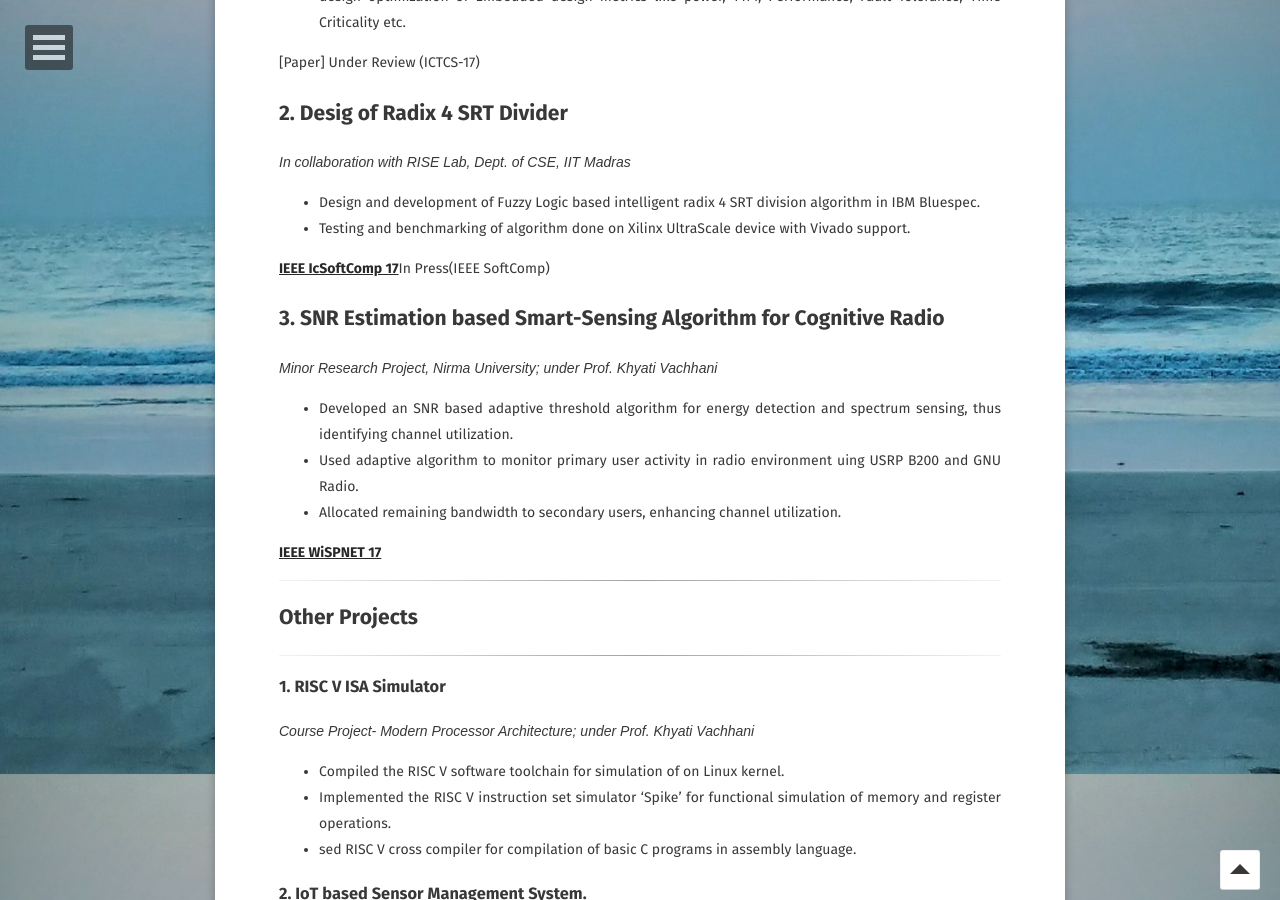
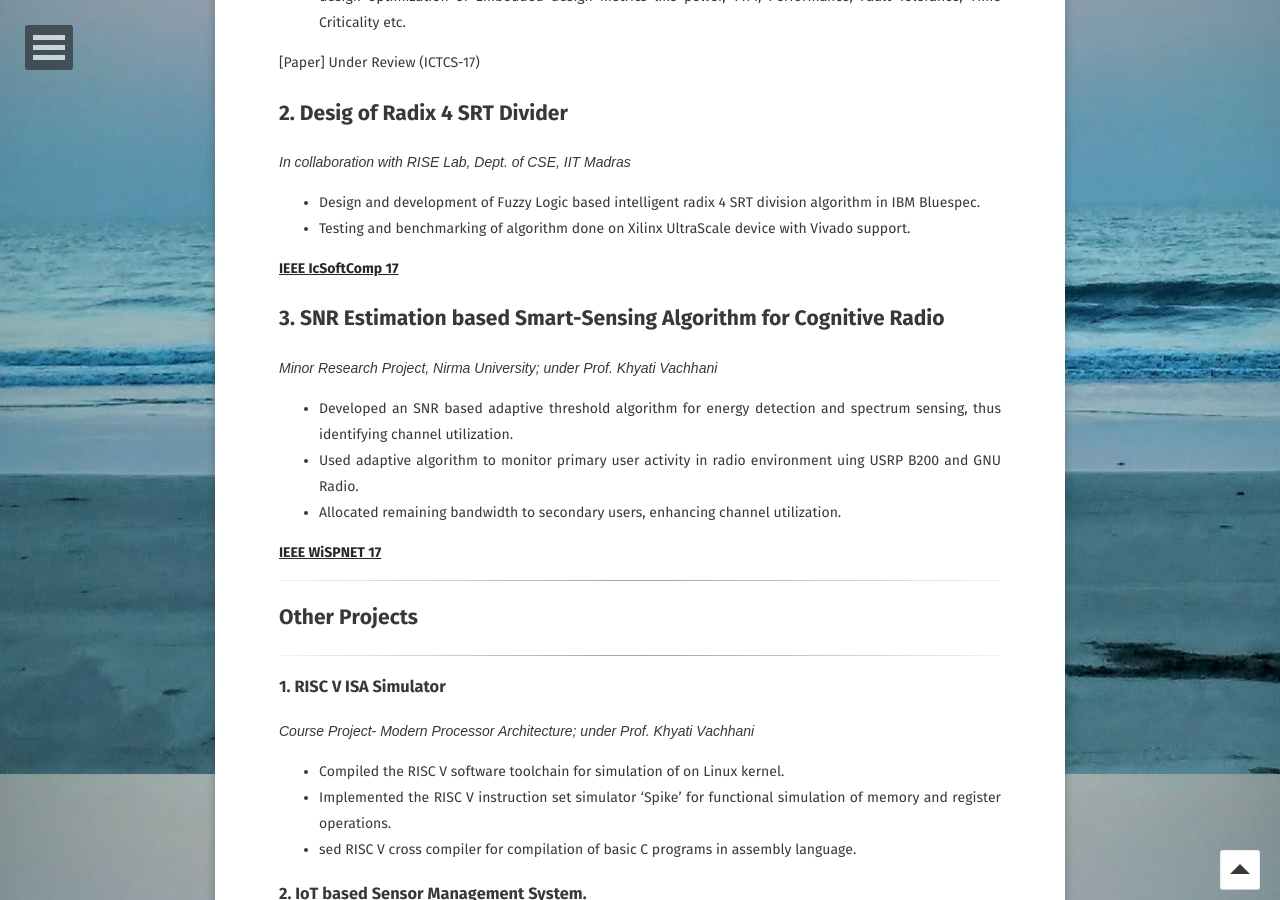
Before and after one commit to jontitalukdar/jontitalukdar.github.io_x, a Jekyll site: the page built from research.md, in a window 1280 px wide and 900 px high, scrolled down 2117 px. Built offline with Jekyll 4.4.1, drawn with Linux system fonts in a browser that asks for light colours; some web fonts are replaced; comment, search, counter and statistics services are not loaded.

Commit message:
Update research.md

```diff
--- a/research.md
+++ b/research.md
@@ -56,7 +56,7 @@ feature: https://jontitalukdar.github.io/assets/img/res.jpg
 * Design and development of Fuzzy Logic based intelligent radix 4 SRT division algorithm in IBM Bluespec.
 * Testing and benchmarking of algorithm done on Xilinx UltraScale device with Vivado support.
 
-[**IEEE IcSoftComp 17**](assets/softcomp.pdf)In Press(IEEE SoftComp)
+[**IEEE IcSoftComp 17**](assets/softcomp.pdf){:target="_blank"}&emsp;
 
 ## 3. SNR Estimation based Smart-Sensing Algorithm for Cognitive Radio
 *Minor Research Project, Nirma University; under Prof. Khyati Vachhani*
```
